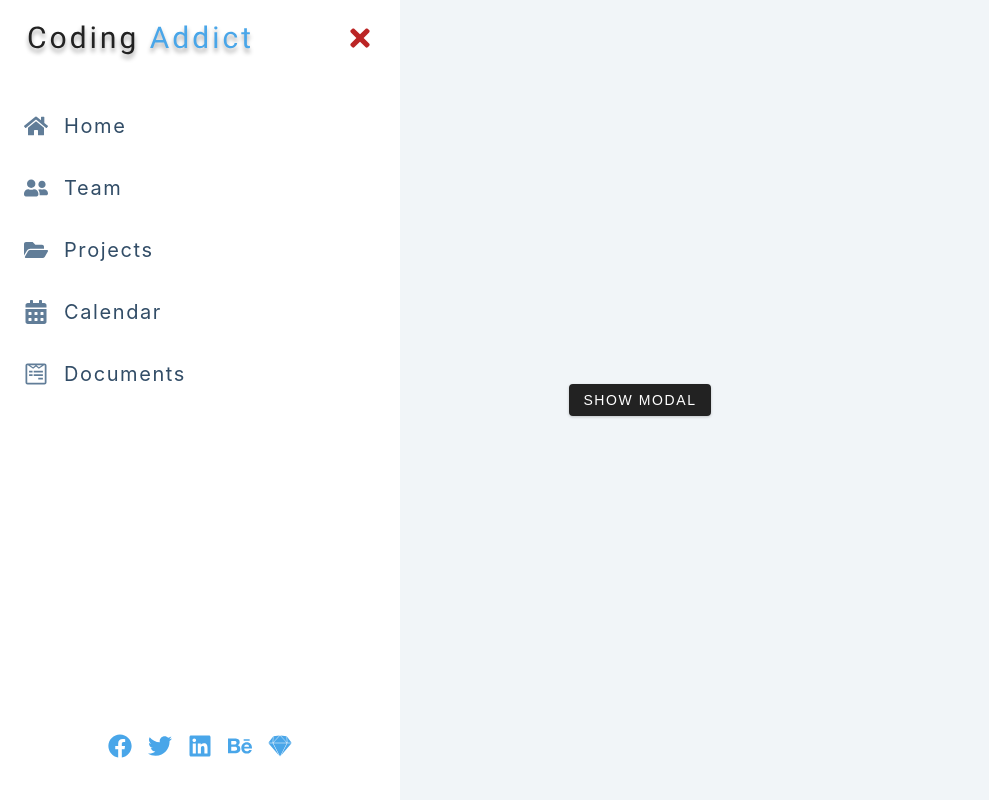
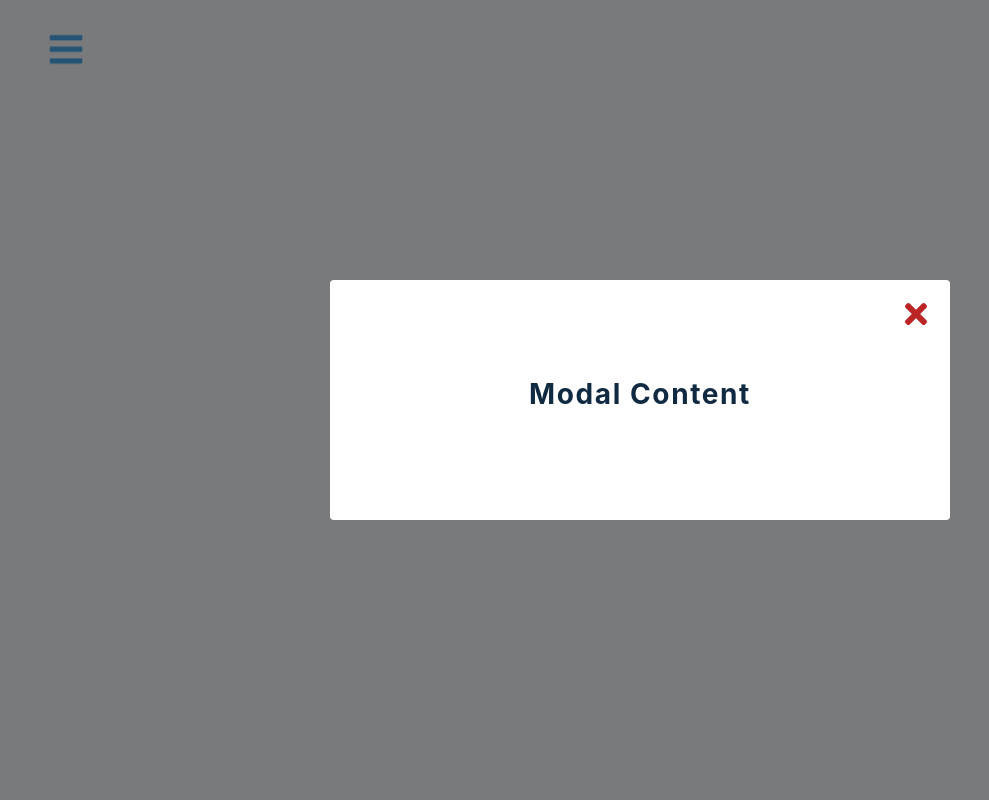
Before and after one commit to asifazimi/sidebar-modal, a React (Create React App) app: page / in a window 1280 px wide. Both pictures are taken after a click on the button "SHOW MODAL". Shown: the whole page, without its empty margins (0-989 px from the left). Built offline with nearby package versions, Linux system fonts and the light colour scheme.

Commit message:
The functionality has been added for sidebar and modal

```diff
--- a/src/Home.js
+++ b/src/Home.js
@@ -1,13 +1,18 @@
 import React from "react";
 import { FaBars } from "react-icons/fa";
+import { useGlobalContext } from "./context";
 
 const Home = () => {
+  const { openSidebar, openModal } = useGlobalContext();
+
   return (
     <main>
-      <button className="sidebar-toggle">
+      <button className="sidebar-toggle" onClick={() => openSidebar()}>
         <FaBars />
       </button>
-      <button className="btn">show modal</button>
+      <button className="btn" onClick={() => openModal()}>
+        show modal
+      </button>
     </main>
   );
 };
--- a/src/components/Modal.js
+++ b/src/components/Modal.js
@@ -1,12 +1,19 @@
 import React from "react";
 import { FaTimes } from "react-icons/fa";
+import { useGlobalContext } from "../context";
 
 const Modal = () => {
+  const { isModalOpen, closeModal } = useGlobalContext();
+
   return (
-    <div className={`modal-overlay`}>
+    <div
+      className={`${
+        isModalOpen ? "modal-overlay show-modal" : "modal-overlay"
+      } `}
+    >
       <div className="modal-container">
         <h3>modal content</h3>
-        <button className="close-modal-btn">
+        <button className="close-modal-btn" onClick={() => closeModal()}>
           <FaTimes />
         </button>
       </div>
--- a/src/components/Sidebar.js
+++ b/src/components/Sidebar.js
@@ -2,13 +2,16 @@ import React from "react";
 import { FaTimes } from "react-icons/fa";
 import { links, social } from "../data";
 import logo from "../logo.svg";
+import { useGlobalContext } from "../context";
 
 const Sidebar = () => {
+  const { isSidebarOpen, closeSidebar } = useGlobalContext();
+
   return (
-    <aside className={`sidebar show-sidebar`}>
+    <aside className={`${isSidebarOpen ? "sidebar show-sidebar" : "sidebar"} `}>
       <div className="sidebar-header">
         <img src={logo} alt="coding addit" />
-        <button className="close-btn">
+        <button className="close-btn" onClick={() => closeSidebar()}>
           <FaTimes />
         </button>
       </div>
--- /dev/null
+++ b/src/context.js
@@ -0,0 +1,47 @@
+import React, { useState, useContext } from "react";
+
+const AppContext = React.createContext();
+
+const AppProvider = ({ children }) => {
+  // States
+  const [isSidebarOpen, setIsSidebarOpen] = useState(false);
+  const [isModalOpen, setIsModalOpen] = useState(false);
+
+  const openSidebar = () => {
+    setIsSidebarOpen(true);
+  };
+
+  const closeSidebar = () => {
+    setIsSidebarOpen(false);
+  };
+
+  const openModal = () => {
+    setIsModalOpen(true);
+  };
+
+  const closeModal = () => {
+    setIsModalOpen(false);
+  };
+
+  return (
+    <AppContext.Provider
+      value={{
+        isSidebarOpen,
+        isModalOpen,
+        openSidebar,
+        closeSidebar,
+        openModal,
+        closeModal,
+      }}
+    >
+      {children}
+    </AppContext.Provider>
+  );
+};
+
+// custom hook
+export const useGlobalContext = () => {
+  return useContext(AppContext);
+};
+
+export { AppProvider, AppContext };
--- a/src/index.js
+++ b/src/index.js
@@ -1,13 +1,16 @@
-import React from 'react';
-import ReactDOM from 'react-dom/client';
-import './index.css';
-import App from './App';
-import reportWebVitals from './reportWebVitals';
+import React from "react";
+import ReactDOM from "react-dom/client";
+import "./index.css";
+import App from "./App";
+import { AppProvider } from "./context";
+import reportWebVitals from "./reportWebVitals";
 
-const root = ReactDOM.createRoot(document.getElementById('root'));
+const root = ReactDOM.createRoot(document.getElementById("root"));
 root.render(
   <React.StrictMode>
-    <App />
+    <AppProvider>
+      <App />
+    </AppProvider>
   </React.StrictMode>
 );
 
```
